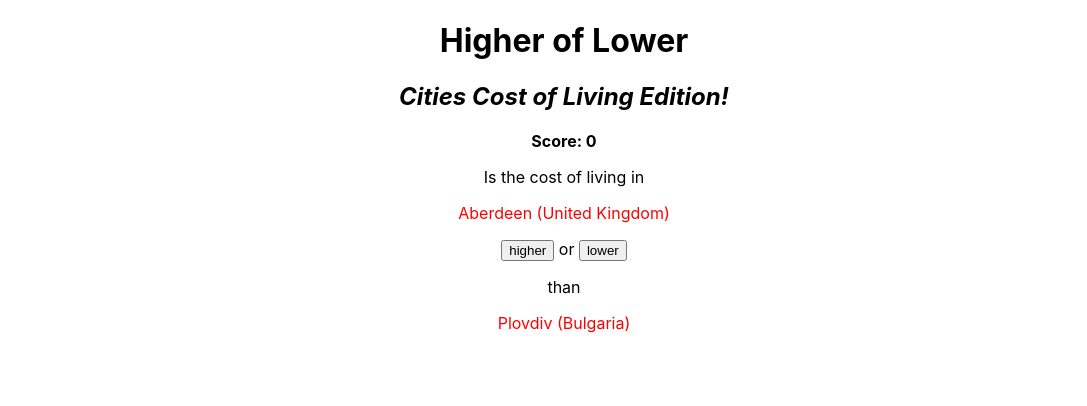
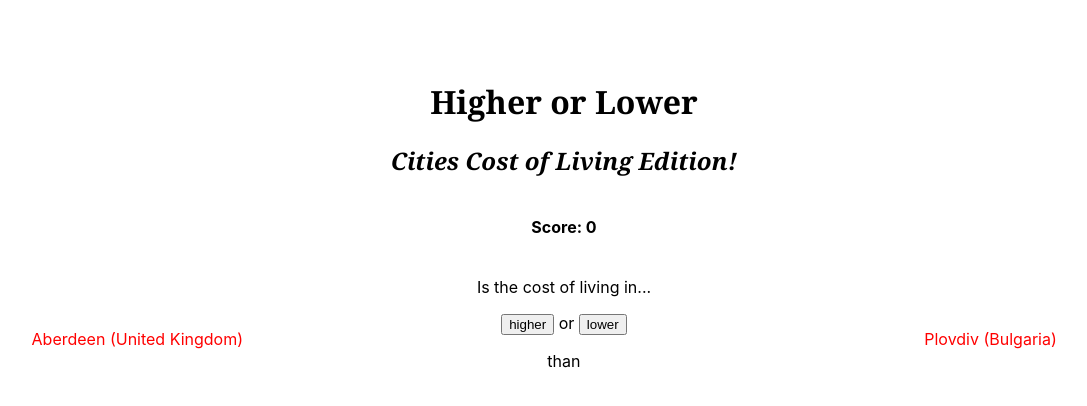
Before and after one commit to serenainzani/higher-or-lower-cost-of-living, a React (Create React App) app: page / in a window 1280 px wide. Shown: the top 406 px of the page, without its empty margins (76-1163 px from the left). Built offline with nearby package versions, Linux system fonts and the light colour scheme.

Commit message:
title improvements and columns for options

```diff
--- a/src/App.css
+++ b/src/App.css
@@ -2,10 +2,35 @@ body {
   text-align: center;
 }
 
-h2 {
-    font-style: italic;
+.titles{
+    margin-top: 10vh;
+    margin-bottom: 5vh;
+    font-family: Georgia, 'Times New Roman', Times, serif;
+    h2 {
+        font-style: italic;
+    }
 }
+
+
 
 #score {
     font-weight: bold;
+    margin-bottom: 5vh;
+}e
+
+.row {
+    font-size: 20px;
 }
+
+
+.column {
+  float: left;
+  width: 33.33%;
+}
+
+
+.row:after {
+  content: "";
+  display: table;
+  clear: both;
+}
--- a/src/App.js
+++ b/src/App.js
@@ -40,11 +40,20 @@ function App() {
     }
     return (
         <>
-            <h1>Higher of Lower</h1>
+            <div className="titles">
+                <h1>Higher or Lower</h1>
                 <h2>Cities Cost of Living Edition!</h2>
+            </div>
+            <div>
                 <p id="score">Score: {score}</p>
-            <p>Is the cost of living in</p>
+            </div>
+
+            <p>Is the cost of living in...</p>
+            <div className="row">
+                <div class="column">
                     <City cityName={city1.name} />
+                </div>
+                <div className="column">
                     <ButtonHigherLower
                         text="higher"
                         answer={isHigher}
@@ -57,7 +66,11 @@ function App() {
                         addPoints={handleCallback}
                     />
                     <p>than</p>
+                </div>
+                <div className="column">
                     <City cityName={city2.name} />
+                </div>
+            </div>
         </>
     );
 }
```
Lines whose indentation alone changed are shown as unchanged.
